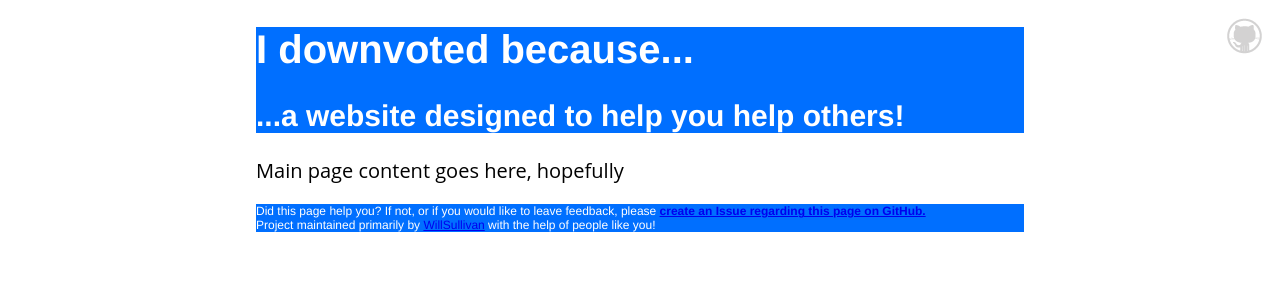
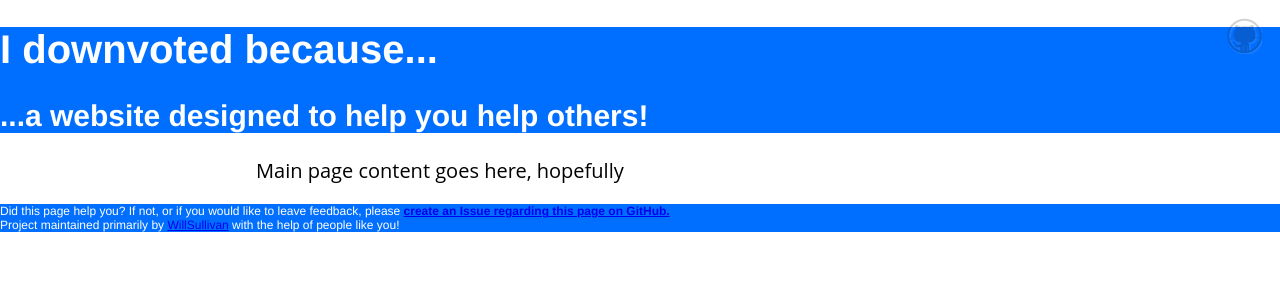
Before and after one commit to WillSullivan/idownvotedbecause, a Jekyll site: the page built from index.md, in a window 1280 px wide. Shown: the top 300 px of the page. Built offline with Jekyll 4.4.1, drawn with Linux system fonts in a browser that asks for light colours.

Commit message:
Tweaking css
Doing a lot of waiting around for unit tests to spin up so I can debug them, so why not.

```diff
--- a/css/default.scss
+++ b/css/default.scss
@@ -12,7 +12,7 @@ $padding: 18px;
 body{
     font-family: $primary-font;
     font-size: 20px;
-    margin: 0px 20%;
+    margin:0px;
     //color: $primary-color;
 }
 .bannerBlock{
@@ -27,6 +27,9 @@ header{
 footer{
   @extend .bannerBlock;
   font-size:12px;
+}
+.content{
+    margin: 0px 20%;
 }
 .logo {
   position: absolute;
```
